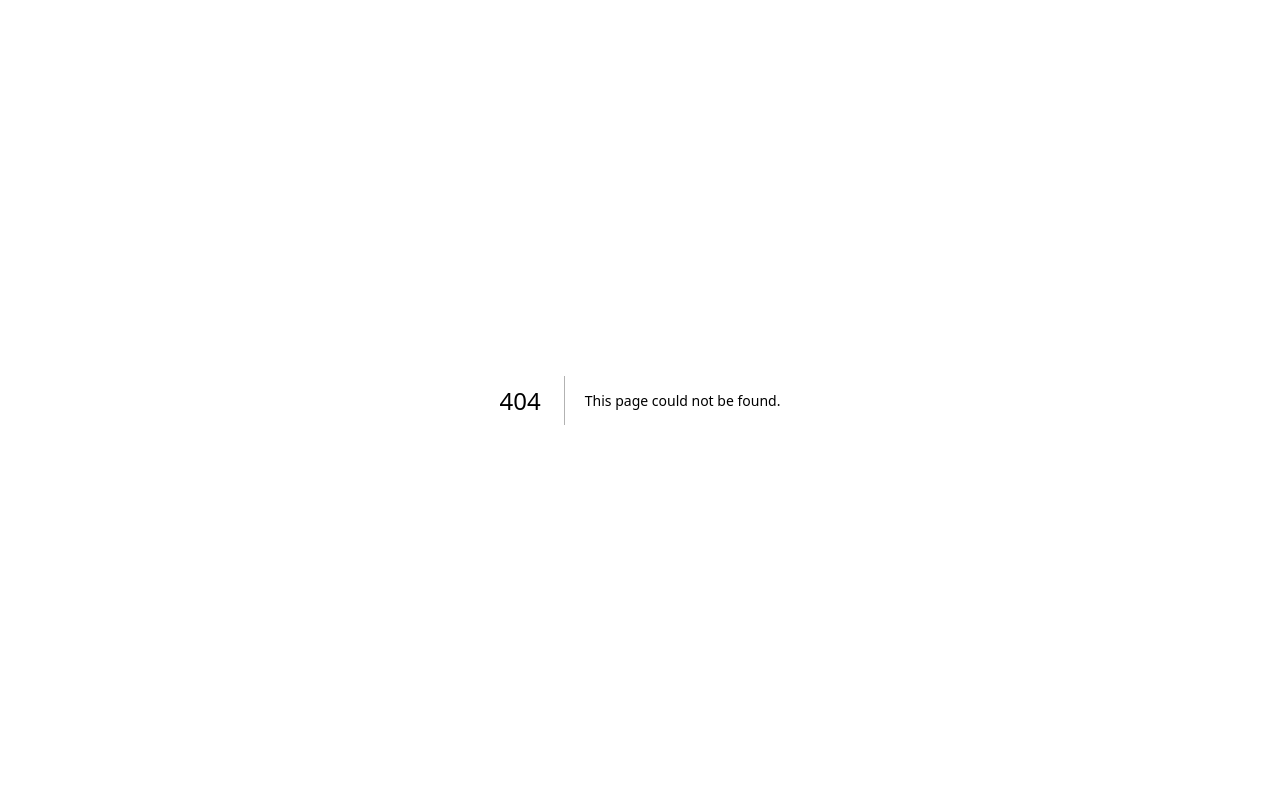
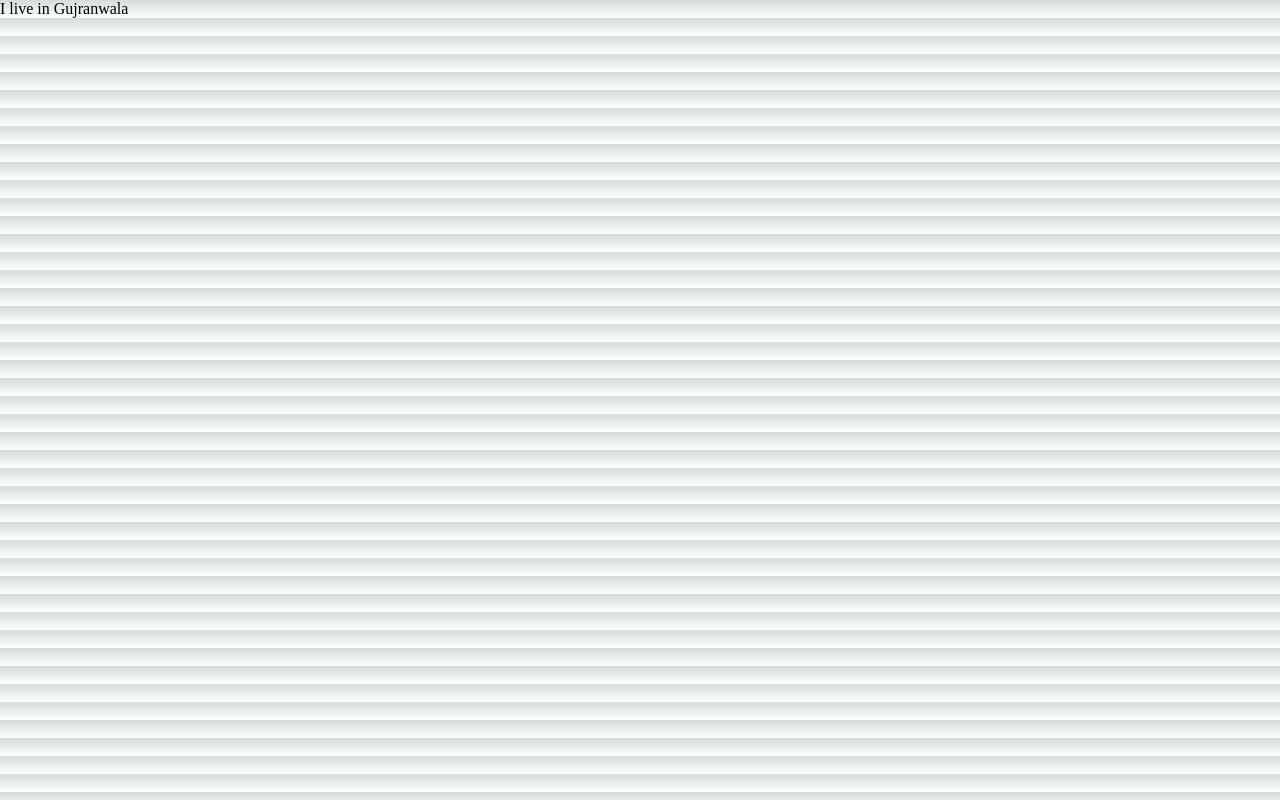
Before and after one commit to anamrani0832/step00_hello_world, a Next.js app: page /name/address in a window 1280 px wide. Before the commit this address had no page. Built offline with nearby package versions, Linux system fonts and the light colour scheme.

Commit message:
step01 is added

```diff
--- /dev/null
+++ b/app/name/address/page.tsx
@@ -0,0 +1,7 @@
+export default function GiveAddress(){
+return(
+    <div>
+        I live in Gujranwala
+    </div>
+)
+}
--- a/pages/api/hello.ts
+++ b/pages/api/hello.ts
@@ -1,4 +1,4 @@
-// Next.js API route support: https://nextjs.org/docs/api-routes/introduction
+ // Next.js API route support: https://nextjs.org/docs/api-routes/introduction
 import type { NextApiRequest, NextApiResponse } from 'next'
 
 type Data = {
```
Also changed, not shown: app/name/page.tsx (added, +7 -0 lines), app/page.tsx (+5 -2 lines).
